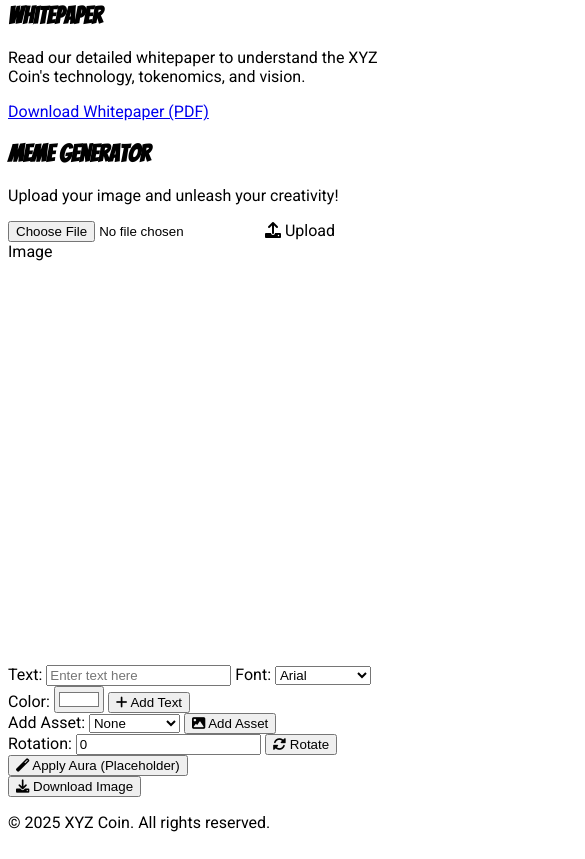
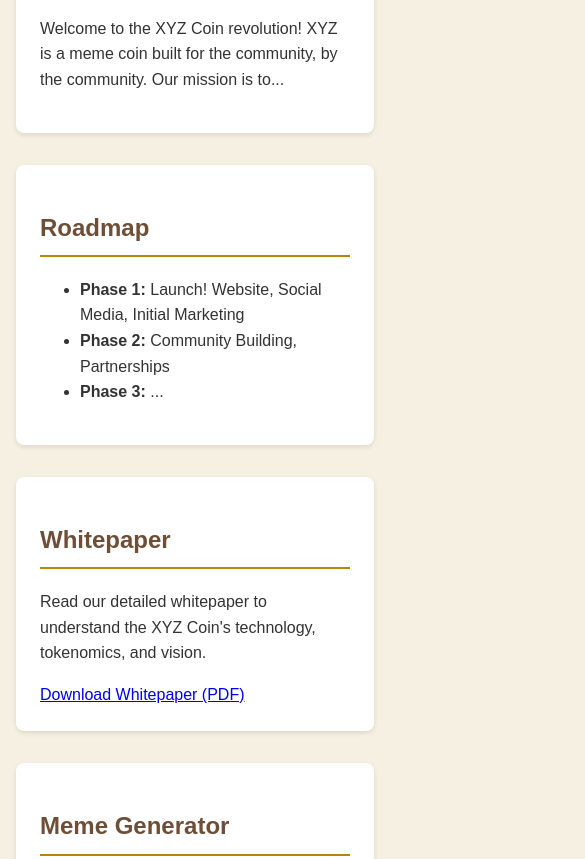
Before and after one commit to ctrlzchain/photo-drag-editor, a plain HTML site: page index.html in a window 390 px wide. Shown: the part 432-1291 px from the top of the page, 585 px wide, since content can reach past the window. Drawn offline with Linux system fonts and the light colour scheme; a script that the page names is missing.

Commit message:
Add files via upload

```diff
--- a/script.js
+++ b/script.js
@@ -7,6 +7,7 @@ document.addEventListener('DOMContentLoaded', () => {
     const addTextButton = document.getElementById('addTextButton');
     const assetSelect = document.getElementById('assetSelect');
     const addAssetButton = document.getElementById('addAssetButton');
+    const userAssetUpload = document.getElementById('userAssetUpload');
     const rotationInput = document.getElementById('rotationInput');
     const rotateButton = document.getElementById('rotateButton');
     const applyAuraButton = document.getElementById('applyAuraButton');
@@ -98,20 +99,19 @@ document.addEventListener('DOMContentLoaded', () => {
         clearError();
         const asset = assetSelect.value;
 
-        if (!asset) {
-            return; // No asset selected
+        if (!asset && !userAssetUpload.files[0]) {
+            return; // No asset selected and no user asset uploaded
         }
 
-        const assetURL = `assets/\${asset}.png`; // Construct the asset URL
-
-        fabric.Image.fromURL(assetURL, (img) => {
+        const loadAsset = (assetSource) => {
+            fabric.Image.fromURL(assetSource, (img) => {
                 img.set({
                     left: 100,
                     top: 100,
                     originX: 'center',
                     originY: 'center',
                     hasRotatingPoint: true,
-                scaleX: 0.5, // Adjust initial scale
+                    scaleX: 0.5,
                     scaleY: 0.5
                 });
 
@@ -119,6 +119,26 @@ document.addEventListener('DOMContentLoaded', () => {
                 canvas.setActiveObject(img);
                 canvas.renderAll();
             }, { crossOrigin: 'anonymous' });
+        };
+
+        if (asset) {
+            // Load from predefined assets
+            loadAsset(`assets/\${asset}.png`);
+        } else if (userAssetUpload.files[0]) {
+            // Load from user-uploaded asset
+            const file = userAssetUpload.files[0];
+
+            if (!file.type.startsWith('image/')) {
+                errorMessage.textContent = 'Please upload a valid image file.';
+                return;
+            }
+
+            const reader = new FileReader();
+            reader.onload = (e) => {
+                loadAsset(e.target.result);
+            };
+            reader.readAsDataURL(file);
+        }
     });
 
     // Rotate Handler
--- a/style.css
+++ b/style.css
@@ -1,13 +1,207 @@
-/* Add this to your style.css */
-@import url('https://fonts.googleapis.com/css2?family=Bangers&family=Roboto:wght@400;700&family=Anton&family=Bebas+Neue&family=Montserrat:wght@400;700&display=swap'); /*Import Google Fonts*/
-
-/* Font Family Declarations */
-/* Apply these font-family's to other text as wanted */
-/* These are example of adding Google fonts*/
+/* General Styles */
 body {
-    font-family: 'Roboto', sans-serif;
+    font-family: 'Arial', sans-serif;
+    margin: 0;
+    padding: 0;
+    background-color: #f5f0e1; /* Light Coffee Background */
+    color: #333;
+    line-height: 1.6;
+    transition: background-color 0.3s ease; /* Smooth background transition */
 }
 
-h1, h2 {
-    font-family: 'Bangers', cursive;
+header {
+    background-color: #6f4e37; /* Dark Coffee Header */
+    color: #fff;
+    padding: 1rem 0;
+    text-align: center;
+    box-shadow: 0 2px 5px rgba(0, 0, 0, 0.2);
 }
+
+nav ul {
+    padding: 0;
+    list-style: none;
+}
+
+nav ul li {
+    display: inline;
+    margin: 0 1rem;
+}
+
+nav a {
+    color: #fff;
+    text-decoration: none;
+    transition: color 0.3s ease;
+}
+
+nav a:hover {
+    color: #f0e6d2; /* Lighter Coffee on Hover */
+}
+
+main {
+    padding: 2rem;
+    max-width: 1200px;
+    margin: 0 auto;
+}
+
+.content-section {
+    margin-bottom: 2rem;
+    background-color: #fff;
+    padding: 1.5rem;
+    border-radius: 8px;
+    box-shadow: 0 2px 5px rgba(0, 0, 0, 0.1);
+    transition: transform 0.3s ease; /* Section hover animation */
+}
+
+.content-section:hover {
+    transform: translateY(-5px); /* Slight lift on hover */
+}
+
+h2 {
+    border-bottom: 2px solid #b8860b; /* Golden Border */
+    padding-bottom: 0.5rem;
+    color: #6f4e37; /* Dark Coffee Title */
+}
+
+footer {
+    background-color: #6f4e37; /* Dark Coffee Footer */
+    color: #fff;
+    text-align: center;
+    padding: 1rem 0;
+    margin-top: 2rem;
+}
+
+/* Image Editor Styles */
+#imageCanvas {
+    border: 1px solid #ddd;
+    margin-top: 10px;
+    border-radius: 5px;
+    box-shadow: 0 1px 3px rgba(0, 0, 0, 0.1);
+}
+
+.upload-container {
+    margin-bottom: 1rem;
+}
+
+.upload-button {
+    background-color: #b8860b; /* Golden Upload Button */
+    color: #fff;
+    padding: 0.75rem 1.25rem;
+    border-radius: 5px;
+    cursor: pointer;
+    display: inline-block;
+    font-size: 1rem;
+    transition: background-color 0.3s ease, transform 0.2s ease; /* Upload Button Animations */
+    border: none;
+}
+
+.upload-button:hover {
+    background-color: #a07508;
+    transform: scale(1.05);
+}
+
+#imageUpload {
+    display: none;
+}
+
+.controls {
+    margin-top: 1.5rem;
+    display: flex;
+    flex-direction: column;
+    gap: 1rem;
+}
+
+.text-controls,
+.asset-controls,
+.transform-controls,
+.effect-controls,
+.download-controls {
+    display: flex;
+    flex-wrap: wrap;
+    gap: 0.5rem;
+    align-items: center;
+    background-color: #f0e6d2; /* Lighter Coffee Controls */
+    padding: 0.75rem;
+    border-radius: 5px;
+}
+
+.text-controls label,
+.asset-controls label,
+.transform-controls label {
+    margin-right: 0.5rem;
+    font-weight: bold;
+}
+
+.text-controls input[type="text"],
+.text-controls select,
+.text-controls input[type="color"],
+.transform-controls input[type="number"] {
+    padding: 0.5rem;
+    border-radius: 4px;
+    border: 1px solid #ccc;
+}
+
+.text-controls button,
+.asset-controls button,
+.transform-controls button,
+.effect-controls button,
+.download-controls button {
+    background-color: #b8860b; /* Golden Button */
+    color: #fff;
+    padding: 0.6rem 1rem;
+    border: none;
+    border-radius: 4px;
+    cursor: pointer;
+    transition: background-color 0.3s ease, transform 0.2s ease; /* Button Animations */
+}
+
+.text-controls button:hover,
+.asset-controls button:hover,
+.transform-controls button:hover,
+.effect-controls button:hover,
+.download-controls button:hover {
+    background-color: #a07508;
+    transform: scale(1.05);
+}
+
+/* Error Message */
+.error {
+    color: red;
+    margin-top: 10px;
+    font-weight: bold;
+    animation: fadeIn 0.5s ease-in-out; /* Error message animation */
+}
+
+/* Keyframes for Fade-In Animation */
+@keyframes fadeIn {
+    from {
+        opacity: 0;
+    }
+    to {
+        opacity: 1;
+    }
+}
+
+/* Responsive Design */
+@media (max-width: 768px) {
+    nav ul li {
+        display: block;
+        margin: 0.5rem 0;
+    }
+
+    main {
+        padding: 1rem;
+    }
+
+    .controls {
+        flex-direction: column;
+    }
+
+    .text-controls,
+    .asset-controls,
+    .transform-controls,
+    .effect-controls,
+    .download-controls {
+        flex-direction: column;
+        align-items: stretch;
+    }
+}
```
Lines whose indentation alone changed are shown as unchanged.
